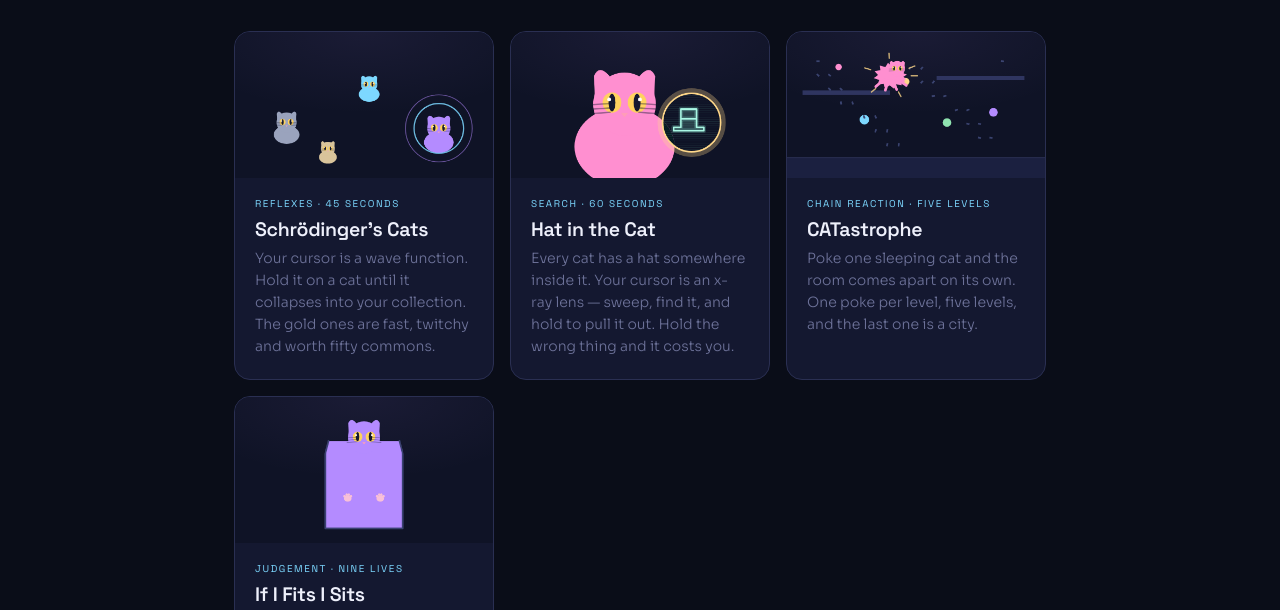
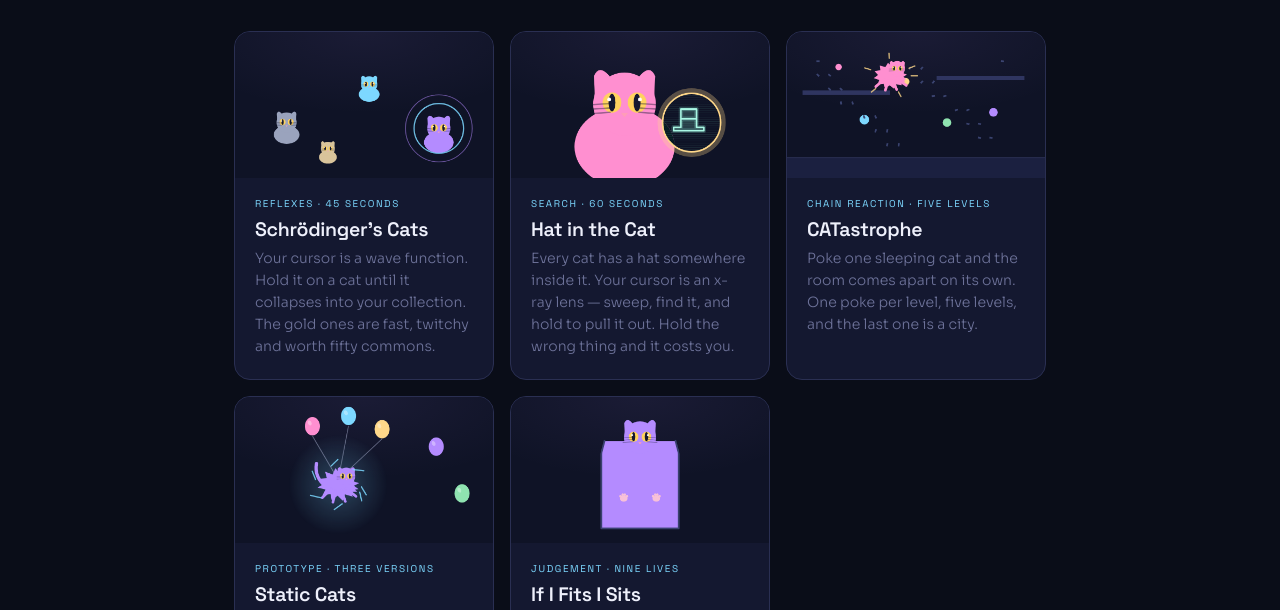
Before and after one commit to kelly0506/schrodingerscards-site, a plain HTML site: page arcade.html in a window 1280 px wide. Shown: the part 298-908 px from the top of the page. Drawn offline with Linux system fonts and the light colour scheme.

Commit message:
Put Static Cats in the arcade
It is a game for the site, so it goes where the games go. It had been left
URL-only on the grounds that it is still three prototypes behind a picker,
which made it something you could only reach by being told the address —
not really on the site at all.

So: a fifth arcade tile, with tile art drawn the same way as the other four
(the puffed silhouette is the same alternate-vertex trick as CATastrophe's,
because in both games the spiky outline is the whole read). The tile says
what it is rather than pretending otherwise — "Prototype, three versions".

Also drops the robots noindex from the page, because none of the other four
game pages carry one either. The arcade is the noindex page; the games are
simply unlinked from the rest of the site and reached through it.

Co-Authored-By: Claude Opus 5 <noreply@anthropic.com>
Claude-Session: https://claude.ai/code/session_01Qe1BcJ64YGGi3R3jrjdPPR

```diff
--- a/arcade.html
+++ b/arcade.html
@@ -81,6 +81,14 @@
         <p>Poke one sleeping cat and the room comes apart on its own. One poke per level, five levels, and the last one is a city.</p>
       </div>
     </a>
+    <a class="game-tile" href="static-cats.html">
+      <canvas class="tile-art" data-art="static" width="480" height="270" aria-hidden="true"></canvas>
+      <div class="tile-body">
+        <p class="kind">Prototype &middot; three versions</p>
+        <h2>Static Cats</h2>
+        <p>Scrub side to side to charge his fur until it stands on end, then collect the balloons it will hold. Three different games on that idea, behind a picker &mdash; still deciding which one to keep.</p>
+      </div>
+    </a>
     <a class="game-tile" href="fits.html">
       <canvas class="tile-art" data-art="fits" width="480" height="270" aria-hidden="true"></canvas>
       <div class="tile-body">
@@ -109,6 +117,6 @@
 </footer>
 
 <script src="js/script.js?v=8"></script>
-<script src="js/arcade.js?v=1"></script>
+<script src="js/arcade.js?v=2"></script>
 </body>
 </html>
--- a/js/arcade.js
+++ b/js/arcade.js
@@ -144,7 +144,52 @@
       ctx.lineTo(cx+Math.cos(a)*r*1.95,cy+Math.sin(a)*r*1.6); ctx.stroke(); }
   }
 
-  const ART={cats:artCats,fits:artFits,hats:artHats,chaos:artChaos};
+  /* Static Cats: a charged cat with the balloons already clinging to it.
+     The spikes are the same trick as artChaos — alternate vertices pushed
+     out — because in both games the puffed silhouette is the whole read. */
+  function artStatic(ctx,W,H){
+    const cx=W*0.40, cy=H*0.60, r=30, fur=FUR[3];
+    /* the field it sits in */
+    const g=ctx.createRadialGradient(cx,cy,r*0.5,cx,cy,r*3.1);
+    g.addColorStop(0,'rgba(125,216,255,.22)');
+    g.addColorStop(1,'rgba(125,216,255,0)');
+    ctx.fillStyle=g; ctx.beginPath(); ctx.arc(cx,cy,r*3.1,0,7); ctx.fill();
+    /* balloons, three on strings and two still loose */
+    const tied=[[0.30,0.20,'#ff8fd0'],[0.44,0.13,'#7dd8ff'],[0.57,0.22,'#ffd88a']];
+    ctx.strokeStyle='rgba(205,212,245,.4)'; ctx.lineWidth=1.6;
+    for(const [fx,fy] of tied){
+      ctx.beginPath(); ctx.moveTo(W*fx,H*fy+18); ctx.lineTo(cx,cy-r*0.3); ctx.stroke();
+    }
+    const all=tied.concat([[0.78,0.34,'#b48bff'],[0.88,0.66,'#8fe3b0']]);
+    for(const [fx,fy,col] of all){
+      const x=W*fx, y=H*fy;
+      ctx.fillStyle=col; ctx.beginPath(); ctx.ellipse(x,y,14,17,0,0,7); ctx.fill();
+      ctx.fillStyle='rgba(255,255,255,.35)';
+      ctx.beginPath(); ctx.ellipse(x-5,y-6,3.4,4.8,-0.5,0,7); ctx.fill();
+    }
+    /* the cat, fur fully up */
+    ctx.fillStyle=fur; ctx.beginPath();
+    for(let i=0;i<=26;i++){ const a=(i/26)*7, sp=i%2?1.42:0.95;
+      const x=cx+Math.cos(a)*r*0.92*sp, y=cy+Math.sin(a)*r*0.72*sp;
+      i?ctx.lineTo(x,y):ctx.moveTo(x,y); }
+    ctx.closePath(); ctx.fill();
+    /* tail straight up, which is the tell */
+    ctx.strokeStyle=FUR[3]; ctx.lineWidth=6; ctx.lineCap='round';
+    ctx.beginPath(); ctx.moveTo(cx-r*0.8,cy+r*0.1);
+    ctx.quadraticCurveTo(cx-r*1.5,cy-r*0.5,cx-r*1.35,cy-r*1.3); ctx.stroke();
+    ctx.lineWidth=5;
+    for(const [dx,dy] of [[-0.9,0.9],[-0.3,1.2],[0.4,1.15],[1.0,0.8]]){
+      ctx.beginPath(); ctx.moveTo(cx+dx*r*0.5,cy+dy*r*0.3);
+      ctx.lineTo(cx+dx*r*1.1,cy+dy*r*0.9); ctx.stroke(); }
+    head(ctx,cx+r*0.5,cy-r*0.5,r*0.55,fur,1.35);
+    /* arcs crawling off it */
+    ctx.strokeStyle='rgba(125,216,255,.85)'; ctx.lineWidth=2.4;
+    for(let i=0;i<7;i++){ const a=(i/7)*7+0.4;
+      ctx.beginPath(); ctx.moveTo(cx+Math.cos(a)*r*1.45,cy+Math.sin(a)*r*1.2);
+      ctx.lineTo(cx+Math.cos(a+0.3)*r*1.9,cy+Math.sin(a+0.3)*r*1.55); ctx.stroke(); }
+  }
+
+  const ART={cats:artCats,fits:artFits,hats:artHats,chaos:artChaos,static:artStatic};
   document.querySelectorAll('canvas.tile-art').forEach(cv=>{
     const ctx=cv.getContext('2d'), W=cv.width, H=cv.height;
     ctx.clearRect(0,0,W,H);
```
Also changed, not shown: static-cats.html (+2 -5 lines).
